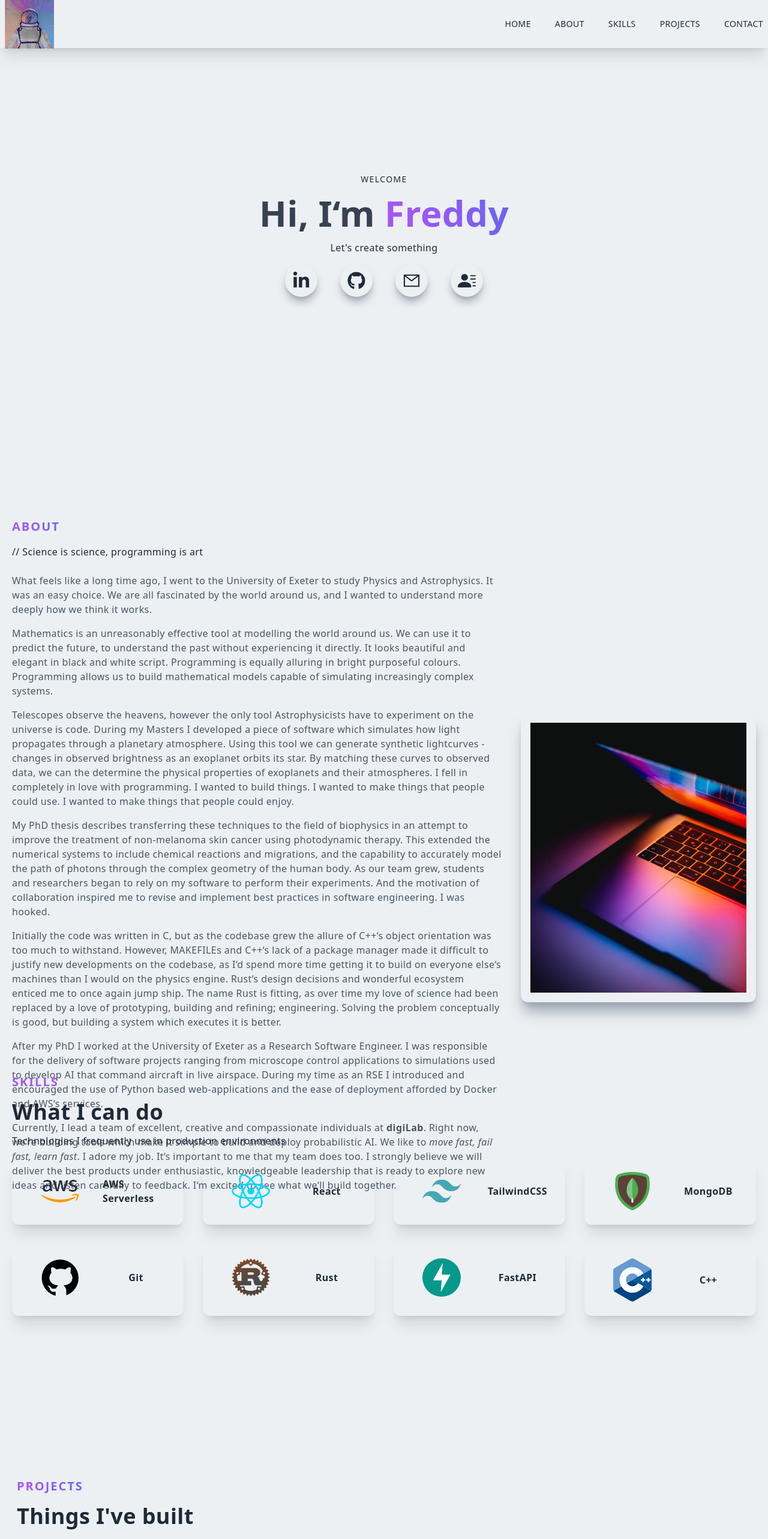
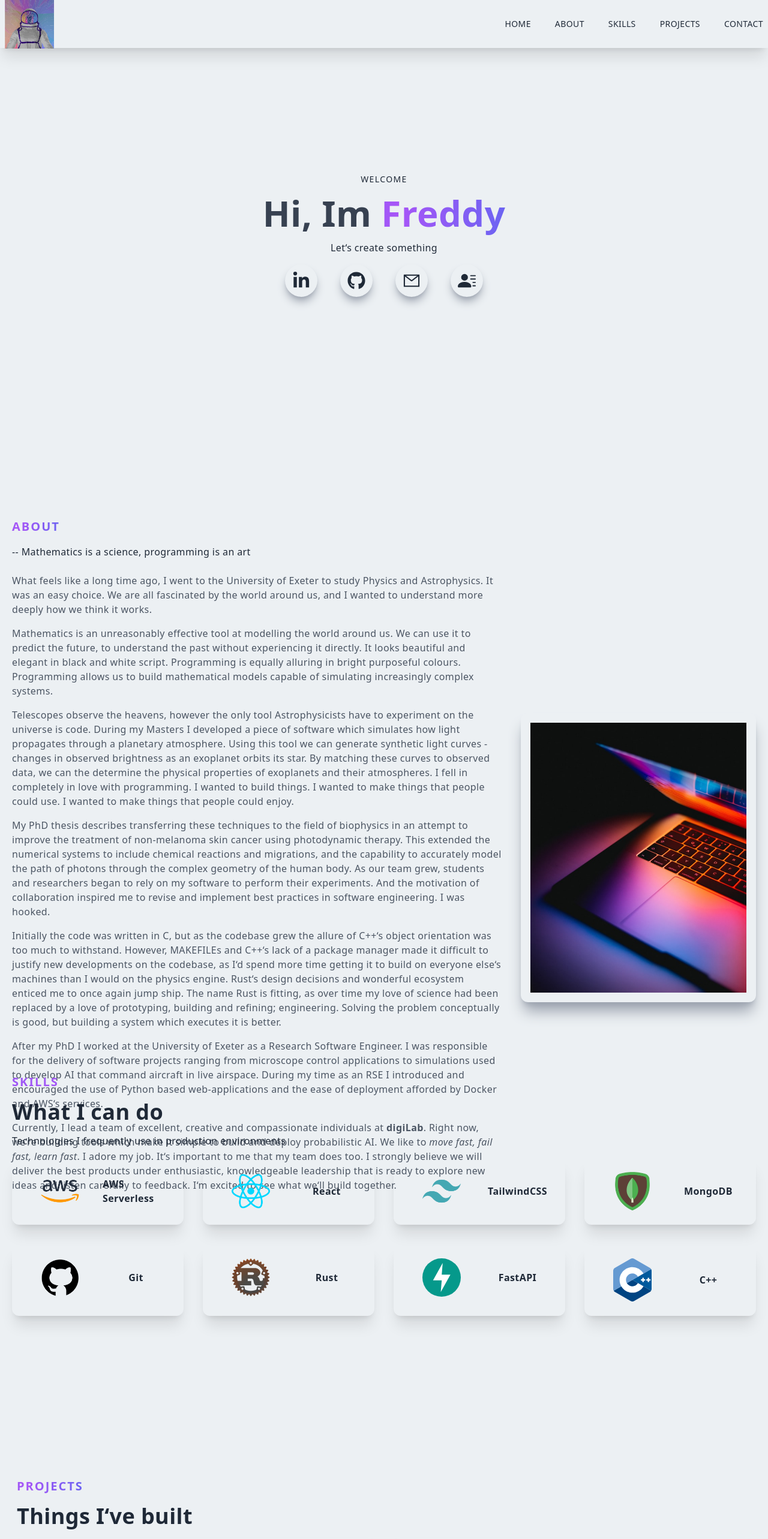
Before and after one commit to FreddyWordingham/Starlight, a Next.js app in the folder stack/frontend/: page / in a window 1280 px wide. Shown: the top 2566 px of the page at 60% size. Built offline with nearby package versions, Linux system fonts and the light colour scheme.

Commit message:
Semantic improvements

```diff
--- a/stack/frontend/pages/about.tsx
+++ b/stack/frontend/components/About.tsx
@@ -9,7 +9,7 @@ const About = () => {
                     <span className="uppercase text-xl tracking-widest font-semibold bg-gradient-to-r bg-clip-text  text-transparent from-indigo-500 via-purple-500 to-indigo-500 animate-text">
                         About
                     </span>
-                    <p className="py-4">// Science is science, programming is art</p>
+                    <p className="py-4">-- Mathematics is a science, programming is an art</p>
                     <div className="text-gray-600">
                         <p className="py-2">
                             What feels like a long time ago, I went to the University of Exeter to study Physics and Astrophysics. It was an easy choice. We are
@@ -23,7 +23,7 @@ const About = () => {
                         <p className="py-2">
                             Telescopes observe the heavens, however the only tool Astrophysicists have to experiment on the universe is code. During my Masters
                             I developed a piece of software which simulates how light propagates through a planetary atmosphere. Using this tool we can generate
-                            synthetic lightcurves - changes in observed brightness as an exoplanet orbits its star. By matching these curves to observed data,
+                            synthetic light curves - changes in observed brightness as an exoplanet orbits its star. By matching these curves to observed data,
                             we can the determine the physical properties of exoplanets and their atmospheres. I fell in completely in love with programming. I
                             wanted to build things. I wanted to make things that people could use. I wanted to make things that people could enjoy.
                         </p>
--- a/stack/frontend/components/Contact.tsx
+++ b/stack/frontend/components/Contact.tsx
@@ -26,7 +26,7 @@ const Contact = () => {
                                 <div>
                                     <h2 className="py-2">Freddy Wordingham</h2>
                                     <p>All things software</p>
-                                    <p className="py-4">I am always interested in hearing your buisness oppertunities. Contact me and let's chat.</p>
+                                    <p className="py-4">I am always interested in hearing new business opportunities. Contact me and let&lsquo;s chat.</p>
                                 </div>
                             </div>
                             <div>
--- a/stack/frontend/pages/main.tsx
+++ b/stack/frontend/components/Main.tsx
@@ -10,12 +10,12 @@ const Main = () => {
                 <div className="max-w-[70%] m-auto text-grey-600">
                     <p className="uppercase text-sm tracking-widest">Welcome</p>
                     <h1 className="py-4 text-gray-700">
-                        Hi, I&lsquo;m{" "}
+                        Hi, Im{" "}
                         <span className="font-semibold bg-gradient-to-r bg-clip-text  text-transparent from-indigo-500 via-purple-500 to-indigo-500 animate-text">
                             Freddy
                         </span>
                     </h1>
-                    <p>Let's create something</p>
+                    <p>Let&lsquo;s create something</p>
                     <div className="flex items-center justify-between max-w-[330px] m-auto py-4">
                         <div className="rounded-full shadow-lg shadow-gray-400 p-3 cursor-pointer hover:scale-110 ease-in duration-300">
                             <FaLinkedinIn size={30} />
--- a/stack/frontend/components/projects.tsx
+++ b/stack/frontend/components/projects.tsx
@@ -9,7 +9,7 @@ const Projects = () => {
                 <span className="uppercase text-xl tracking-widest font-semibold bg-gradient-to-r bg-clip-text  text-transparent from-indigo-500 via-purple-500 to-indigo-500 animate-text">
                     Projects
                 </span>
-                <h2 className="py-4">Things I've built</h2>
+                <h2 className="py-4">Things I&lsquo;ve built</h2>
                 <div className="grid md:grid-cols-2 gap-8">
                     <ProjectItem title="Placeholder: Crypto" backgroundImg={"/assets/projects/crypto.jpg"} projectUrl="/crypto" />
                     <ProjectItem title="Placeholder: Netflix" backgroundImg={"/assets/projects/netflix.jpg"} projectUrl="/crypto" />
```
Also changed, not shown: stack/frontend/pages/index.tsx (+5 -5 lines), stack/frontend/components/Skills.tsx (renamed from stack/frontend/pages/skills.tsx).
